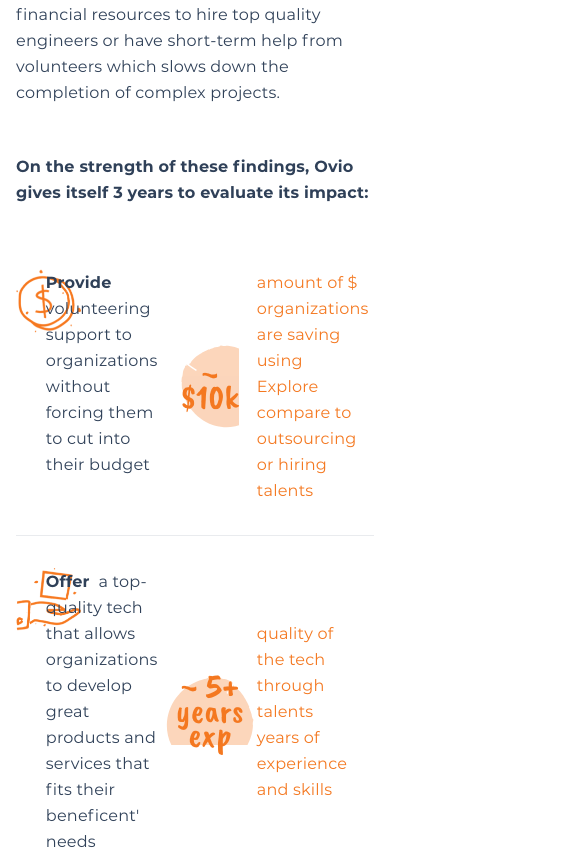
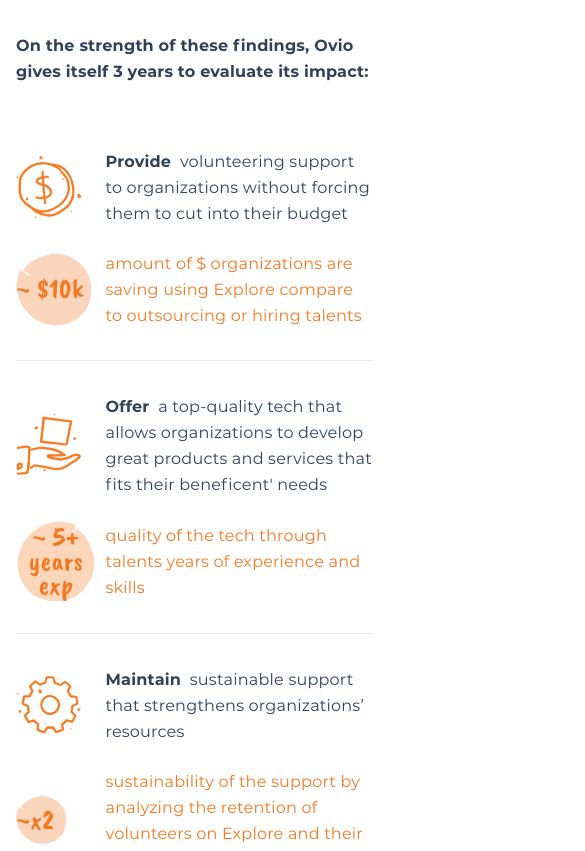
Before and after one commit to oviohub/website, a Gatsby site: page /impact in a window 390 px wide. Shown: the part 1149-2000 px from the top of the page, 585 px wide, since content can reach past the window. Built offline with nearby package versions, Linux system fonts and the light colour scheme; Gatsby itself is replaced by a stand-in of ours.

Commit message:
🎉 Impact page: mobile version

```diff
--- a/src/components/impact/OurContributions.js
+++ b/src/components/impact/OurContributions.js
@@ -1,9 +1,11 @@
 import React from 'react';
+import PropTypes from 'prop-types';
 import { Grid, Typography } from '@material-ui/core';
+import withWidth, { isWidthDown } from '@material-ui/core/withWidth';
 import { makeStyles } from '@material-ui/styles';
 
 import { spacing, fontSizing, stylesBase } from '../styledComponents';
-import camembert from '../../assets/impactPage/camembert.png';
+import illustration from '../../assets/impactPage/illustration.jpg';
 
 const contributions = [
   {
@@ -34,8 +36,22 @@
 ];
 
 const { muiGridBlockContainer } = stylesBase;
-const useStyles = makeStyles({
+const useStyles = makeStyles(theme => ({
   muiGridBlockContainer,
+  textsContainer: {
+    paddingLeft: spacing(5),
+    [theme.breakpoints.down('md')]: { paddingLeft: '0px' },
+  },
+  textContainer: {
+    margin: `${spacing(2)} 0px`,
+  },
+  illustrationStyle: {
+    width: '350px',
+    [theme.breakpoints.down('sm')]: {
+      marginBottom: spacing(4),
+      width: '300px',
+    },
+  },
   title2: {
     fontSize: spacing(5),
     margin: `0px 0px 0px ${spacing(2)}`,
@@ -46,6 +62,10 @@
     width: '60%',
     fontSize: fontSizing(2),
     lineHeight: '18px',
+    [theme.breakpoints.down('sm')]: {
+      marginLeft: spacing(2),
+      width: '100%',
+    },
   },
   pastilleContainer: ({ color }) => ({
     width: '10px',
@@ -54,22 +74,26 @@
     borderRadius: '50%',
     margin: `auto ${spacing(2)}`,
   }),
-});
+}));
 
-const OurContributions = () => {
+const OurContributions = ({ width }) => {
   // eslint-disable-next-line no-shadow
-  const { muiGridBlockContainer, title2, caption } = useStyles();
+  const { muiGridBlockContainer, illustrationStyle, textsContainer, textContainer, title2, caption } = useStyles();
   return (
-    <Grid className={muiGridBlockContainer} container>
-      <Grid item xs={6} container justify="center" alignItems="center">
-        <img src={camembert} alt="" />
+    <Grid
+      className={muiGridBlockContainer}
+      container
+      direction={isWidthDown('sm', width) ? 'column' : 'row'}
+    >
+      <Grid container justify={width === 'sm' ? 'flex-start' : 'center'} alignItems="center" item xs={12} md={5}>
+        <img className={illustrationStyle} src={illustration} alt="" />
       </Grid>
-      <Grid item xs={6} container alignItems="center">
+      <Grid className={textsContainer} container alignItems="center" item xs={12} md={7}>
         <Typography className={title2} variant="h2">SDG contribution:</Typography>
         {contributions.map(({ label, percentage, color }) => (
-          <Grid key={label} container>
+          <Grid key={label} container className={textContainer}>
             <Grid className={useStyles({ color }).pastilleContainer} />
-            <Grid item xs={11}>
+            <Grid item xs={10}>
               <Typography>
                 <strong>{`${percentage}%`}</strong>
                 &nbsp;
@@ -86,4 +110,8 @@
   );
 };
 
-export default OurContributions;
+OurContributions.propTypes = {
+  width: PropTypes.string.isRequired,
+};
+
+export default withWidth()(OurContributions);
--- a/src/components/impact/OurSolution.js
+++ b/src/components/impact/OurSolution.js
@@ -1,9 +1,10 @@
 import React from 'react';
+import PropTypes from 'prop-types';
 import { Grid, Typography } from '@material-ui/core';
+import withWidth, { isWidthDown } from '@material-ui/core/withWidth';
 import { makeStyles } from '@material-ui/styles';
 
-import { BoldSpan, fontSizing, colors, stylesBase, spacing } from '../styledComponents';
-import statMark from '../../assets/impactPage/statMark.svg';
+import { BoldSpan, fontSizing, colors, stylesBase, spacing, MetricContainer } from '../styledComponents';
 import iconProvide from '../../assets/icons/icon.provide.orange.png';
 import iconOffer from '../../assets/icons/icon.offer.orange.png';
 import iconMaintain from '../../assets/icons/icon.maintain.orange.png';
@@ -52,34 +53,37 @@
 ];
 
 const { muiGridBlockContainer } = stylesBase;
-const useStyles = makeStyles({
+const useStyles = makeStyles(theme => ({
   muiGridBlockContainer,
-  goalContainer: ({ whithoutBorderTop }) => ({
+  subContainer: ({ whithoutBorderTop }) => ({
     padding: `${spacing(4)} 0px`,
     borderTop: !whithoutBorderTop && `1px solid ${colors.darkBlue}1a`,
-
   }),
+  goalContainer: {
+    [theme.breakpoints.down('xs')]: { marginBottom: spacing(3) },
+  },
   title4: {
     fontStyle: 'italic',
     lineHeight: '30px',
     color: colors.orange,
     marginBottom: spacing(4),
+    [theme.breakpoints.down('xs')]: {
+      lineHeight: 'normal',
+      fontWeight: 'normal',
+    },
   },
   boldText: {
     margin: `${spacing(6)} 0px ${spacing(4)}`,
     fontWeight: 'bold',
   },
+  iconContainer: {
+    display: 'flex',
+    alignItems: 'center',
+  },
   icon: {
+    margin: 'auto 0px',
     width: '65px',
   },
-  metricContainer: ({ scale, rotation }) => ({
-    backgroundImage: `url(${statMark})`,
-    backgroundSize: 'cover',
-    backgroundRepeat: 'no-repeat',
-    width: `calc(${scale} * 100px)`,
-    height: `calc(${scale} * 100px)`,
-    transform: `rotate(${rotation}deg)`,
-  }),
   metricStyle: ({ rotation }) => ({
     fontFamily: 'Caveat Brush',
     fontSize: fontSizing(5),
@@ -87,15 +91,25 @@
     textAlign: 'center',
     lineHeight: '24px',
     transform: `rotate(-${rotation}deg)`,
+    [theme.breakpoints.down('xs')]: { fontSize: fontSizing(4) },
   }),
   descriptionContainer: {
-    paddingLeft: spacing(4),
+    paddingLeft: spacing(1),
+    [theme.breakpoints.down('xs')]: { paddingLeft: 0 },
   },
-});
+}));
 
-const OurSolution = () => {
-  // eslint-disable-next-line no-shadow
-  const { muiGridBlockContainer, title4, boldText, icon, descriptionContainer } = useStyles();
+const OurSolution = ({ width }) => {
+  const {
+    // eslint-disable-next-line no-shadow
+    muiGridBlockContainer,
+    goalContainer,
+    title4,
+    boldText,
+    iconContainer,
+    icon,
+    descriptionContainer,
+  } = useStyles();
   return (
     <Grid className={muiGridBlockContainer} container>
       <Typography className={title4} variant="h4">
@@ -115,24 +129,36 @@
           On the strength of these findings, Ovio gives itself 3 years to evaluate its impact:
         </Typography>
         {objectives.map(({ iconURL, goal, metric, metricDescription, markStyle }, index) => (
-          <Grid key={metricDescription} container className={useStyles({ whithoutBorderTop: !index }).goalContainer}>
-            <Grid container item xs={6}>
-              <Grid item xs={2}>
+          <Grid
+            key={metricDescription}
+            className={useStyles({ whithoutBorderTop: !index }).subContainer}
+            container
+            direction={isWidthDown('xs', width) ? 'column' : 'row'}
+          >
+            <Grid className={goalContainer} container item xs={12} sm={6}>
+              <Grid className={iconContainer} item xs={3} md={2}>
                 <img className={icon} src={iconURL} alt={goal} />
               </Grid>
-              <Grid item xs={8}>
+              <Grid container alignItems="center" item xs={9} sm={8}>
                 <Typography variant="body2">{goal}</Typography>
               </Grid>
             </Grid>
-            <Grid container item xs={6}>
-              <Grid item xs={2} container justify="center" alignItems="center">
-                <Grid className={useStyles(markStyle).metricContainer} container alignItems="center" justify="center">
+            <Grid container item xs={12} sm={6}>
+              <Grid
+                container
+                justify={isWidthDown('xs', width) ? 'flex-start' : 'center'}
+                alignItems="center"
+                item
+                xs={3}
+                sm={4}
+              >
+                <MetricContainer {...markStyle} container alignItems="center">
                   <Typography className={useStyles(markStyle).metricStyle} variant="h4" color="textSecondary">
                     {metric}
                   </Typography>
-                </Grid>
+                </MetricContainer>
               </Grid>
-              <Grid className={descriptionContainer} item xs={7} container alignItems="center">
+              <Grid className={descriptionContainer} container alignItems="center" item xs={9} sm={8}>
                 <Typography variant="body2" color="textSecondary">{metricDescription}</Typography>
               </Grid>
             </Grid>
@@ -143,4 +169,8 @@
   );
 };
 
-export default OurSolution;
+OurSolution.propTypes = {
+  width: PropTypes.string.isRequired,
+};
+
+export default withWidth()(OurSolution);
--- a/src/components/impact/OurStats.js
+++ b/src/components/impact/OurStats.js
@@ -1,10 +1,10 @@
 import React from 'react';
+import PropTypes from 'prop-types';
 import { Grid, Typography } from '@material-ui/core';
+import withWidth, { isWidthDown } from '@material-ui/core/withWidth';
 import { makeStyles } from '@material-ui/styles';
 
-import { spacing, fontSizing, stylesBase } from '../styledComponents';
-
-import statMark from '../../assets/impactPage/statMark.svg';
+import { spacing, fontSizing, stylesBase, MetricContainer } from '../styledComponents';
 
 const stats = [
   {
@@ -35,14 +35,6 @@
   subContainer: {
     marginBottom: spacing(4),
   },
-  countContainer: ({ scale, rotation }) => ({
-    backgroundImage: `url(${statMark})`,
-    backgroundSize: 'cover',
-    backgroundRepeat: 'no-repeat',
-    width: `calc(${scale} * 100px)`,
-    height: `calc(${scale} * 100px)`,
-    transform: `rotate(${rotation}deg)`,
-  }),
   countText: ({ rotation }) => ({
     fontFamily: 'Caveat Brush',
     fontSize: fontSizing(6),
@@ -54,23 +46,23 @@
   labelText: { fontWeight: 500 },
 });
 
-const OurStats = () => {
+const OurStats = ({ width }) => {
   // eslint-disable-next-line no-shadow
   const { muiGridBlockContainer, subContainer, labelContainer, labelText } = useStyles();
   return (
-    <Grid className={muiGridBlockContainer} container>
-      <Grid item xs={5}>
+    <Grid className={muiGridBlockContainer} container direction={isWidthDown('sm', width) ? 'column' : 'row'}>
+      <Grid item xs={12} md={5}>
         <Typography variant="h2">Since 2018, Ovio initiated over 500 hours of volunteering.</Typography>
       </Grid>
-      <Grid item xs={6}>
+      <Grid item xs={12} md={6}>
         {stats.map(({ label, count, style }) => (
           <Grid key={label} className={subContainer} container alignItems="center">
             <Grid item xs={3} container justify="center">
-              <Grid className={useStyles(style).countContainer} container alignItems="center" justify="center">
+              <MetricContainer {...style} container alignItems="center" justify="center">
                 <Typography className={useStyles(style).countText} variant="h4" color="textSecondary">
                   {count}
                 </Typography>
-              </Grid>
+              </MetricContainer>
             </Grid>
             <Grid className={labelContainer} item xs={9}>
               <Typography className={labelText} variant="body2">{label}</Typography>
@@ -82,4 +74,8 @@
   );
 };
 
-export default OurStats;
+OurStats.propTypes = {
+  width: PropTypes.string.isRequired,
+};
+
+export default withWidth()(OurStats);
--- a/src/components/impact/SDGBlock.js
+++ b/src/components/impact/SDGBlock.js
@@ -1,5 +1,6 @@
 import React from 'react';
-import { Grid, Typography } from '@material-ui/core';
+import PropTypes from 'prop-types';
+import { Grid, Typography, withWidth } from '@material-ui/core';
 import { makeStyles } from '@material-ui/styles';
 
 import { colors, spacing, fontSizing, stylesBase } from '../styledComponents';
@@ -135,7 +136,7 @@
 ];
 
 const { muiGridBlockContainer, muiGridBackground, muiGridWithOnHoverText } = stylesBase;
-const useStyles = makeStyles({
+const useStyles = makeStyles(theme => ({
   muiGridBlockContainer,
   muiGridBackground,
   muiGridWithOnHoverText,
@@ -143,6 +144,7 @@
     marginBottom: spacing(5),
     fontWeight: 'bold',
     width: '80%',
+    [theme.breakpoints.down('xs')]: { width: '100%' },
   },
   cardsContainer: {
     margin: `0px 0px ${spacing(8)} -${spacing(2)}`,
@@ -152,6 +154,10 @@
     height: '170px',
     margin: '5px',
     boxShadow: '2px 2px 10px -4px black',
+    [theme.breakpoints.down('xs')]: {
+      width: '140px',
+      height: '140px',
+    },
   },
   cardOnHoverDisplay: { backgroundColor: colors.orange },
   cardOnHoverHide: ({ backgroundColor }) => ({ backgroundColor }),
@@ -161,23 +167,34 @@
     lineHeight: '18px',
     textAlign: 'center',
     marginTop: '14px',
+    [theme.breakpoints.down('xs')]: {
+      fontSize: '12px',
+      width: '100%',
+    },
   },
-  imgComponent: { marginBottom: spacing(4) },
+  imgComponent: {
+    marginBottom: spacing(4),
+    [theme.breakpoints.down('xs')]: { marginBottom: spacing(2) },
+  },
   body2: {
     fontSize: '13px',
     lineHeight: 'normal',
     textAlign: 'center',
     padding: '6px',
     margin: 'auto',
+    [theme.breakpoints.down('xs')]: {
+      fontSize: '11px',
+      padding: '2px',
+    },
   },
   markStyle: {
     width: 'auto',
     left: '0px',
     marginTop: '-350px',
   },
-});
+}));
 
-const SDGBlock = () => {
+const SDGBlock = ({ width }) => {
   const {
     // eslint-disable-next-line no-shadow
     muiGridBlockContainer,
@@ -201,7 +218,7 @@
         Engaging people through skill-based volunteering can take The UN Sustainable Development Goals impact to
         the next level.
       </Typography>
-      <Grid container className={cardsContainer}>
+      <Grid container className={cardsContainer} justify={width === 'xs' ? 'center' : 'flex-start'}>
         {sdgs.map(({ title, image, textOnOver, color }) => (
           <Grid item className={`${muiGridWithOnHoverText} ${cardContainer}`} key={title}>
             <Grid
@@ -229,4 +246,8 @@
   );
 };
 
-export default SDGBlock;
+SDGBlock.propTypes = {
+  width: PropTypes.string.isRequired,
+};
+
+export default withWidth()(SDGBlock);
--- a/src/components/styledComponents.js
+++ b/src/components/styledComponents.js
@@ -1,5 +1,6 @@
-import { createMuiTheme } from '@material-ui/core';
+import { createMuiTheme, Grid } from '@material-ui/core';
 import { styled } from '@material-ui/styles';
+import metricMark from '../assets/impactPage/metricMark.svg';
 
 export const contentWidth = 1216;
 export const contentWidthPixels = `${contentWidth}px`;
@@ -228,3 +229,16 @@
 export const BoldSpan = styled('span')({
   fontWeight: 600,
 });
+
+export const MetricContainer = styled(Grid)(({ scale, rotation }) => ({
+  backgroundImage: `url(${metricMark})`,
+  backgroundSize: 'cover',
+  backgroundRepeat: 'no-repeat',
+  width: `calc(${scale} * 100px)`,
+  height: `calc(${scale} * 100px)`,
+  transform: `rotate(${rotation}deg)`,
+  [theme.breakpoints.down('xs')]: {
+    width: `calc(${scale - 0.1} * 100px)`,
+    height: `calc(${scale - 0.1} * 100px)`,
+  },
+}));
```
Also changed, not shown: src/assets/impactPage/camembert.png (deleted), src/assets/impactPage/illustration.jpg (added), src/assets/impactPage/mark.jpg, src/assets/impactPage/metricMark.svg (renamed from src/assets/impactPage/statMark.svg).
